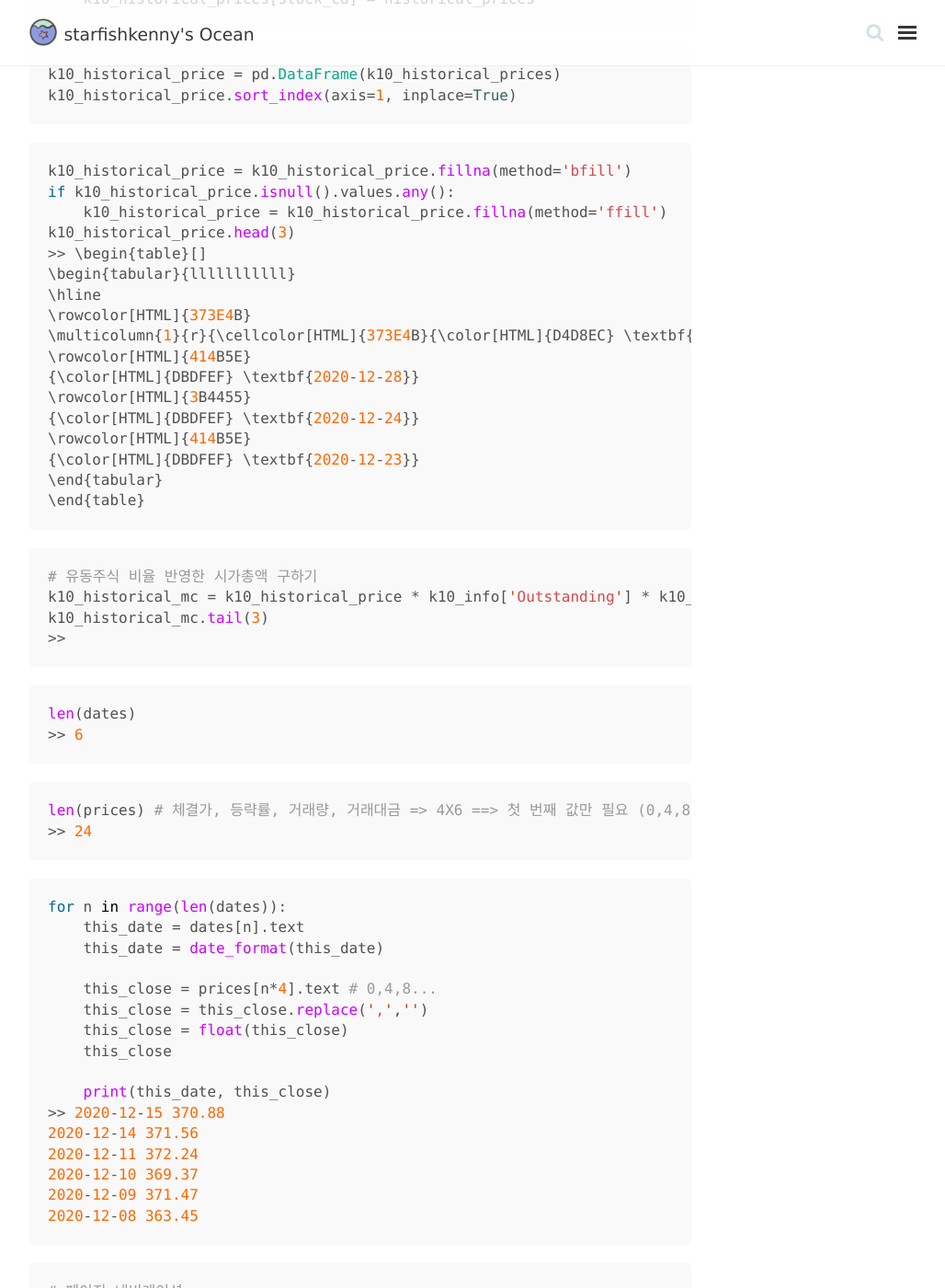
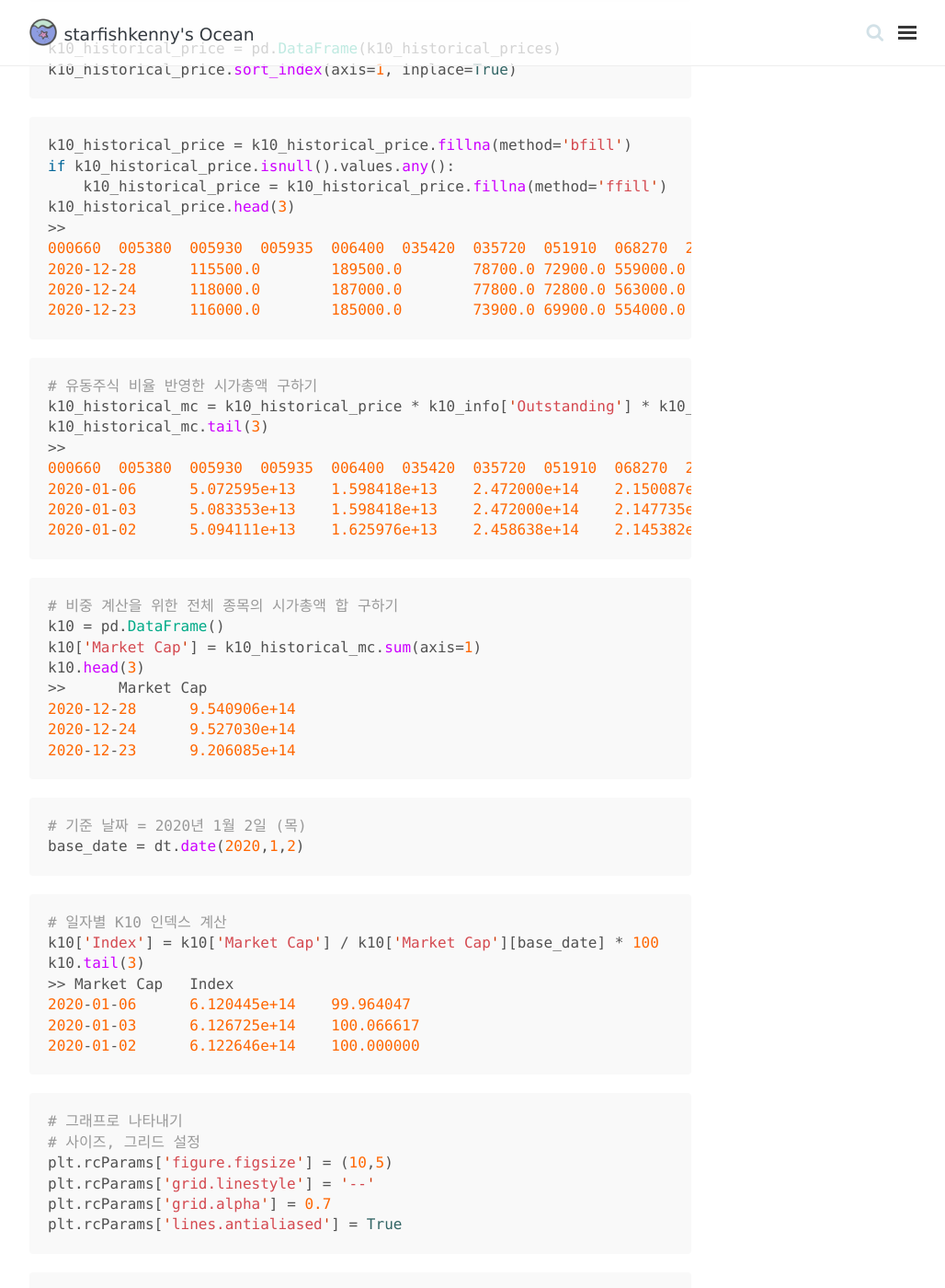
Before and after one commit to starfishkenny/starfishkenny.github.io, a Jekyll site: the page built from _posts/2021-01-01-data_science(3).md, in a window 1280 px wide and 1400 px high, scrolled down 4729 px. Shown: the whole window at 92% size, without its empty margins (248-1276 px from the left). Built offline with Jekyll 4.4.1, drawn with Linux system fonts in a browser that asks for light colours; nearby versions of some CDN libraries; comment, search, counter and statistics services are not loaded; some of the changed text lies outside the part shown.

Commit message:
updated content

````diff
--- a/_posts/2021-01-01-data_science(3).md
+++ b/_posts/2021-01-01-data_science(3).md
@@ -222,19 +222,11 @@
 if k10_historical_price.isnull().values.any():
     k10_historical_price = k10_historical_price.fillna(method='ffill')
 k10_historical_price.head(3)
->> \begin{table}[]
-\begin{tabular}{lllllllllll}
-\hline
-\rowcolor[HTML]{373E4B}
-\multicolumn{1}{r}{\cellcolor[HTML]{373E4B}{\color[HTML]{D4D8EC} \textbf{}}} & \multicolumn{1}{r}{\cellcolor[HTML]{373E4B}{\color[HTML]{D4D8EC} \textbf{000660}}} & \multicolumn{1}{r}{\cellcolor[HTML]{373E4B}{\color[HTML]{D4D8EC} \textbf{005380}}} & \multicolumn{1}{r}{\cellcolor[HTML]{373E4B}{\color[HTML]{D4D8EC} \textbf{005930}}} & \multicolumn{1}{r}{\cellcolor[HTML]{373E4B}{\color[HTML]{D4D8EC} \textbf{005935}}} & \multicolumn{1}{r}{\cellcolor[HTML]{373E4B}{\color[HTML]{D4D8EC} \textbf{006400}}} & \multicolumn{1}{r}{\cellcolor[HTML]{373E4B}{\color[HTML]{D4D8EC} \textbf{035420}}} & \multicolumn{1}{r}{\cellcolor[HTML]{373E4B}{\color[HTML]{D4D8EC} \textbf{035720}}} & \multicolumn{1}{r}{\cellcolor[HTML]{373E4B}{\color[HTML]{D4D8EC} \textbf{051910}}} & \multicolumn{1}{r}{\cellcolor[HTML]{373E4B}{\color[HTML]{D4D8EC} \textbf{068270}}} & \multicolumn{1}{r}{\cellcolor[HTML]{373E4B}{\color[HTML]{D4D8EC} \textbf{207940}}} \\ \hline
-\rowcolor[HTML]{414B5E}
-{\color[HTML]{DBDFEF} \textbf{2020-12-28}}                                   & {\color[HTML]{DBDFEF} \textbf{115500.0}}                                           & {\color[HTML]{DBDFEF} 189500.0}                                                    & {\color[HTML]{DBDFEF} 78700.0}                                                     & {\color[HTML]{DBDFEF} 72900.0}                                                     & {\color[HTML]{DBDFEF} 559000.0}                                                    & {\color[HTML]{DBDFEF} 281000.0}                                                    & {\color[HTML]{DBDFEF} 373000.0}                                                    & {\color[HTML]{DBDFEF} 814000.0}                                                    & {\color[HTML]{DBDFEF} 333500.0}                                                    & {\color[HTML]{DBDFEF} 789000.0}                                                    \\
-\rowcolor[HTML]{3B4455}
-{\color[HTML]{DBDFEF} \textbf{2020-12-24}}                                   & {\color[HTML]{DBDFEF} \textbf{118000.0}}                                           & {\color[HTML]{DBDFEF} 187000.0}                                                    & {\color[HTML]{DBDFEF} 77800.0}                                                     & {\color[HTML]{DBDFEF} 72800.0}                                                     & {\color[HTML]{DBDFEF} 563000.0}                                                    & {\color[HTML]{DBDFEF} 282000.0}                                                    & {\color[HTML]{DBDFEF} 374000.0}                                                    & {\color[HTML]{DBDFEF} 818000.0}                                                    & {\color[HTML]{DBDFEF} 347500.0}                                                    & {\color[HTML]{DBDFEF} 794000.0}                                                    \\
-\rowcolor[HTML]{414B5E}
-{\color[HTML]{DBDFEF} \textbf{2020-12-23}}                                   & {\color[HTML]{DBDFEF} \textbf{116000.0}}                                           & {\color[HTML]{DBDFEF} 185000.0}                                                    & {\color[HTML]{DBDFEF} 73900.0}                                                     & {\color[HTML]{DBDFEF} 69900.0}                                                     & {\color[HTML]{DBDFEF} 554000.0}                                                    & {\color[HTML]{DBDFEF} 284000.0}                                                    & {\color[HTML]{DBDFEF} 377500.0}                                                    & {\color[HTML]{DBDFEF} 806000.0}                                                    & {\color[HTML]{DBDFEF} 355000.0}                                                    & {\color[HTML]{DBDFEF} 796000.0}                                                    \\ \hline
-\end{tabular}
-\end{table}
+>>
+000660	005380	005930	005935	006400	035420	035720	051910	068270	207940
+2020-12-28	115500.0	189500.0	78700.0	72900.0	559000.0	281000.0	373000.0	814000.0	333500.0	789000.0
+2020-12-24	118000.0	187000.0	77800.0	72800.0	563000.0	282000.0	374000.0	818000.0	347500.0	794000.0
+2020-12-23	116000.0	185000.0	73900.0	69900.0	554000.0	284000.0	377500.0	806000.0	355000.0	796000.0
 ```
 
 ```python
@@ -242,52 +234,146 @@
 k10_historical_mc = k10_historical_price * k10_info['Outstanding'] * k10_info['Floating'] * 0.01
 k10_historical_mc.tail(3)
 >>
-```
-```python
-len(dates)
->> 6
+000660	005380	005930	005935	006400	035420	035720	051910	068270	207940
+2020-01-06	5.072595e+13	1.598418e+13	2.472000e+14	2.150087e+14	1.179704e+13	2.318001e+13	9.787128e+12	1.393283e+13	1.768178e+13	6.746845e+12
+2020-01-03	5.083353e+13	1.598418e+13	2.472000e+14	2.147735e+14	1.174575e+13	2.330843e+13	9.660434e+12	1.411437e+13	1.814171e+13	6.910603e+12
+2020-01-02	5.094111e+13	1.625976e+13	2.458638e+14	2.145382e+14	1.189962e+13	2.343685e+13	9.660434e+12	1.425052e+13	1.839723e+13	7.017046e+12
 ```
 
 ```python
-len(prices) # 체결가, 등략률, 거래량, 거래대금 => 4X6 ==> 첫 번째 값만 필요 (0,4,8...추출)
->> 24
+# 비중 계산을 위한 전체 종목의 시가총액 합 구하기
+k10 = pd.DataFrame()
+k10['Market Cap'] = k10_historical_mc.sum(axis=1)
+k10.head(3)
+>> 	Market Cap
+2020-12-28	9.540906e+14
+2020-12-24	9.527030e+14
+2020-12-23	9.206085e+14
 ```
 
 ```python
-for n in range(len(dates)):
-    this_date = dates[n].text
-    this_date = date_format(this_date)
-
-    this_close = prices[n*4].text # 0,4,8...
-    this_close = this_close.replace(',','')
-    this_close = float(this_close)
-    this_close
-
-    print(this_date, this_close)
->> 2020-12-15 370.88
-2020-12-14 371.56
-2020-12-11 372.24
-2020-12-10 369.37
-2020-12-09 371.47
-2020-12-08 363.45
+# 기준 날짜 = 2020년 1월 2일 (목)
+base_date = dt.date(2020,1,2)
 ```
 
 ```python
-# 페이지 내비게이션
-# '맨뒤' 검사
-paging = source.find('td', class_ = 'pgRR').find('a')['href']
-# 페이지 번호만 추출
-paging = paging.split('=')[1]
-paging
->> '617'
+# 일자별 K10 인덱스 계산
+k10['Index'] = k10['Market Cap'] / k10['Market Cap'][base_date] * 100
+k10.tail(3)
+>> Market Cap	Index
+2020-01-06	6.120445e+14	99.964047
+2020-01-03	6.126725e+14	100.066617
+2020-01-02	6.122646e+14	100.000000
 ```
 
 ```python
-# 페이지번호를 숫자 형식으로 변환
-last_page = source.find('td', class_='pgRR').find('a')["href"]
-last_page = last_page.split('&')[1]
-last_page = last_page.split('=')[1]
-last_page = int(last_page)
+# 그래프로 나타내기
+# 사이즈, 그리드 설정
+plt.rcParams['figure.figsize'] = (10,5)
+plt.rcParams['grid.linestyle'] = '--'
+plt.rcParams['grid.alpha'] = 0.7
+plt.rcParams['lines.antialiased'] = True
 ```
 
-#### 데이터 추출 기능의 함수화
+```python
+plt.plot(k10['Index'], color='orange', label='K10')
+plt.legend(loc=0)
+plt.grid(True)
+```
+
+```python
+# KOSPI200과 비교
+def historical_index_naver(index_cd, start_date='', end_date='', page_n=1, last_page=0):
+
+    if start_date:
+        start_date = date_format(start_date)
+    else:
+        start_date = dt.date.today()
+    if end_date:
+        end_date = date_format(end_date)
+    else:
+        end_date = dt.date.today()
+
+
+    naver_index = \
+    'http://finance.naver.com/sise/sise_index_day.nhn?code=' \
+    + index_cd + '&page=' + str(page_n)
+
+    # 지정한 페이지에서 코드 읽기
+    source = urlopen(naver_index).read()
+    # 뷰티풀 스프로 태그별로 코드 분류
+    source = BeautifulSoup(source, 'lxml')
+
+    # <td class="date">태그에서 날짜 수집
+    dates = source.find_all('td', class_='date')
+    # <td class="number_1">태그에서 지수 수집
+    prices = source.find_all('td', class_='number_1')
+
+    for n in range(len(dates)):
+
+        if dates[n].text.split('.')[0].isdigit():
+
+            # 날짜 처리
+            this_date = dates[n].text
+            this_date= date_format(this_date)
+
+            if this_date <= end_date and this_date >= start_date:
+            # start_date와 end_date 사이에서 데이터 저장
+                # 종가 처리
+                this_close = prices[n*4].text   # 0,4,8...
+                this_close = this_close.replace(',', '')
+                this_close = float(this_close)
+
+                # 딕셔너리에 저장
+                historical_prices[this_date] = this_close
+
+            elif this_date < start_date:
+            # start_date 이전이면 함수 종료
+                return historical_prices
+
+    # 페이지 네비게이션
+    if last_page == 0:
+        last_page = source.find('td', class_='pgRR').find('a')['href']
+        # 마지막페이지 주소 추출
+        last_page = last_page.split('&')[1]
+        last_page = last_page.split('=')[1]
+        last_page = int(last_page)
+
+    # 다음 페이지 호출
+    if page_n < last_page:
+        page_n = page_n + 1
+        historical_index_naver(index_cd, start_date, end_date, page_n, last_page)
+
+    return historical_prices
+```
+
+```python
+index_cd = 'KPI200'
+historical_prices = dict()
+kospi200 = historical_index_naver(index_cd, '2020-1-1', '2020-12-28')
+k200 = pd.DataFrame({'Index': kospi200})
+k200.tail(3)
+>>
+Index
+2020-12-23	371.32
+2020-12-24	379.18
+2020-12-28	379.93
+```
+
+```python
+# 수정 지수 칼럼 추가 (K10지수를 KOSPI200과 맞춤)
+k10['Adj Index'] = k10['Market Cap'] / k10['Market Cap'][base_date] * k200['Index'][base_date]
+k10.head(3)
+>>
+Market Cap	Index	Adj Index
+2020-12-28	9.540906e+14	155.829777	452.451758
+2020-12-24	9.527030e+14	155.603148	451.793742
+2020-12-23	9.206085e+14	150.361217	436.573794
+```
+
+```python
+plt.plot(k10['Adj Index'], color='orange', label='K10')
+plt.plot(k200['Index'], color='magenta', label='KOSPI200')
+plt.legend(loc=0)
+plt.grid(True)
+```
````
Also changed, not shown: _posts/2020-12-15-data_science(2).md (+0 -2 lines).
